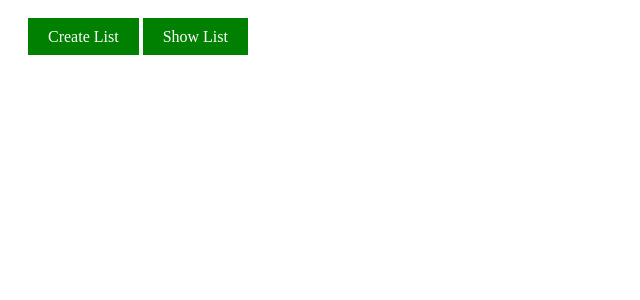
After one commit to solomontuangpu/php_basic_crud, a PHP site: page /nav.php in a window 1280 px wide. The commit adds this page. Shown: the top 300 px of the page, without its empty margins (0-640 px from the left). Run offline with PHP 8.4, Linux system fonts and the light colour scheme.

Commit message:
complete crud mini app

```diff
--- a/create.php
+++ b/create.php
@@ -14,6 +14,7 @@
         }
     }
 
+    require_once "nav.php";
 
 
 ?>
--- /dev/null
+++ b/nav.php
@@ -0,0 +1,30 @@
+<!DOCTYPE html>
+<html lang="en">
+<head>
+    <meta charset="UTF-8">
+    <meta http-equiv="X-UA-Compatible" content="IE=edge">
+    <meta name="viewport" content="width=device-width, initial-scale=1.0">
+    <title>Document</title>
+    <style>
+        div {
+            padding : 20px;
+        }
+        div a{
+            color : white;
+            padding : 10px 20px;
+            background-color : green;
+        }
+        a {
+            text-decoration: none;
+        }
+    </style>
+</head>
+<body>
+
+        <div>
+            <a href="create.php">Create List</a>
+            <a href="read.php">Show List</a>
+        </div>
+
+</body>
+</html>
--- a/read.php
+++ b/read.php
@@ -1,13 +1,12 @@
 <?php
 
 require_once "db_connect.php";
-
-echo "<pre>";
 
 $sql = "SELECT * FROM to_do";
 $query = mysqli_query($conn, $sql);
 
 // $total_rows = mysqli_num_rows($query);
+require_once "nav.php";
 
 echo "<ul>";
 
@@ -16,7 +15,7 @@ while($row = mysqli_fetch_assoc($query)) {
 
    $time = date("g:i", strtotime($row['create_at']));
 
-   echo "<li style='list-style-type: none';> [{$row['id']}] [$time] [<a href='delete.php?id={$row['id']}'>Delete</a>] [<a href='update.php?id={$row['id']}' target='_blank'>Update</a>] {$row['message']} </li>";
+   echo "<li style='list-style-type: none';> [{$row['id']}] [$time] [<a href='delete.php?id={$row['id']}'>Delete</a>] [<a href='update.php?id={$row['id']}'>Update</a>] {$row['message']} </li>";
 }
 
 echo "</ul>";
```
